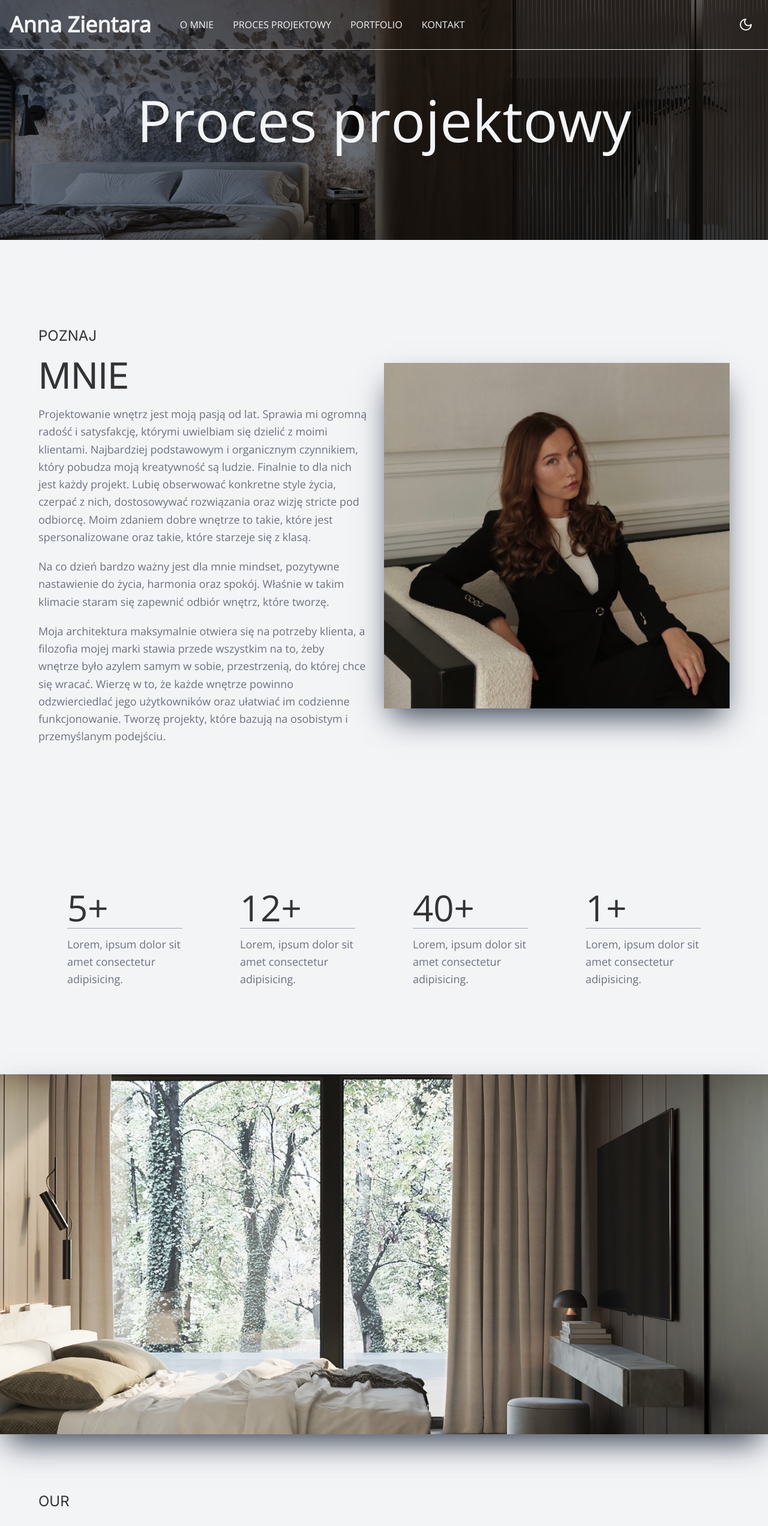
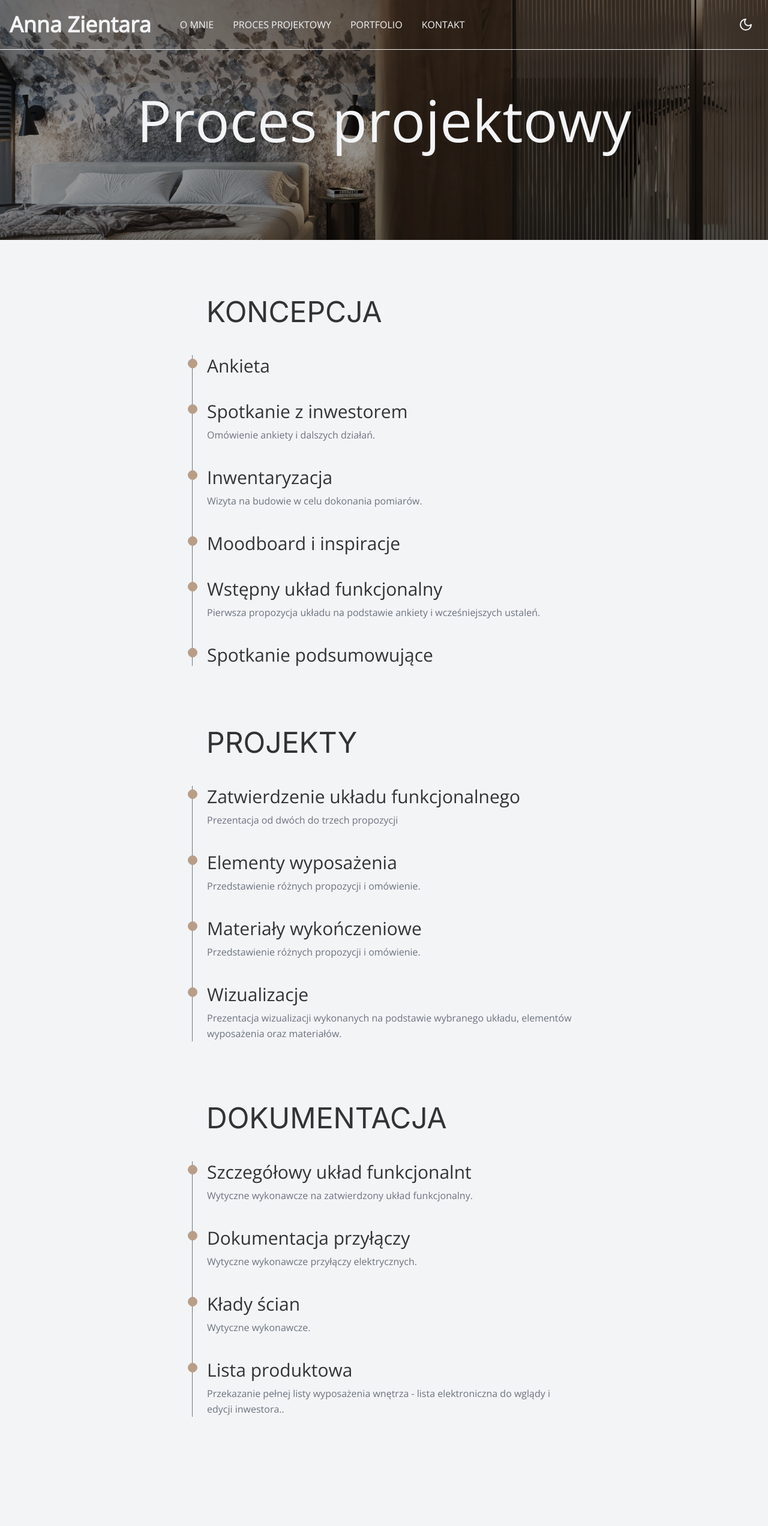
Before and after one commit to marketingMixNT/architect-portfolio, a Next.js app: page /process in a window 1280 px wide. Shown: the top 2544 px of the page at 60% size. Built offline with nearby package versions, Linux system fonts and the light colour scheme.

Commit message:
update process page

```diff
--- a/app/(client)/page.tsx
+++ b/app/(client)/page.tsx
@@ -28,6 +28,15 @@
 export const metadata: Metadata = {
 	description:
 		'Tworzę wyjątkowe, spersonalizowane wnętrza inspirowane stylem życia moich klientów. Anna Zientara – architekt wnętrz, który łączy harmonię z funkcjonalnością.',
+	openGraph: {
+		title: 'Anna Zientara - Architekt Wnętrz',
+		description:
+			'Tworzę wyjątkowe, spersonalizowane wnętrza inspirowane stylem życia moich klientów. Anna Zientara – architekt wnętrz, który łączy harmonię z funkcjonalnością.',
+		type: 'website',
+		locale: 'pl_PL',
+		url: '',
+		siteName: 'Anna Zientara - Architekt Wnętrz',
+	},
 }
 
 export const revalidate = 60
--- a/app/(client)/process/page.tsx
+++ b/app/(client)/process/page.tsx
@@ -1,15 +1,71 @@
 import type { Metadata } from 'next'
 
 import Header from '@/app/components/Header'
-import About from '@/app/components/home/About'
-import CareerOverview from '@/app/components/home/CareerOverview'
-import BannerBackgorund from '@/app/components/home/BannerBackgorund'
-import Services from '@/app/components/home/Services'
-import Process1 from '@/app/components/home/Process'
+import Section from '@/app/components/Section'
+import Wrapper from '@/app/components/Wrapper'
+import Text from '@/app/components/Text'
+import TimelineItem from '@/app/components/TimelineItem'
+import Timeline from '@/app/components/Timeline'
+import Subheading from '@/app/components/Subheading'
+import Heading from '@/app/components/Heading'
+
+const conceptionList = [
+	{
+		title: 'Ankieta',
+	},
+	{
+		title: 'Spotkanie z inwestorem',
+		text: 'Omówienie ankiety i dalszych działań.',
+	},
+	{
+		title: 'Inwentaryzacja',
+		text: 'Wizyta na budowie w celu dokonania pomiarów.',
+	},
+	{
+		title: 'Moodboard i inspiracje',
+	},
+	{
+		title: 'Wstępny układ funkcjonalny',
+		text: 'Pierwsza propozycja układu na podstawie ankiety i wcześniejszych ustaleń.',
+	},
+	{
+		title: 'Spotkanie podsumowujące',
+	},
+]
+
+const projectList = [
+	{ title: 'Zatwierdzenie układu funkcjonalnego', text: 'Prezentacja od dwóch do trzech propozycji' },
+	{ title: 'Elementy wyposażenia', text: 'Przedstawienie różnych propozycji i omówienie.' },
+	{ title: 'Materiały wykończeniowe', text: 'Przedstawienie różnych propozycji i omówienie.' },
+	{
+		title: 'Wizualizacje',
+		text: 'Prezentacja wizualizacji wykonanych na podstawie wybranego układu, elementów wyposażenia oraz materiałów.',
+	},
+]
+
+const documentationList = [
+	{ title: 'Szczegółowy układ funkcjonalnt', text: 'Wytyczne wykonawcze na zatwierdzony układ funkcjonalny.' },
+	{ title: 'Dokumentacja przyłączy', text: 'Wytyczne wykonawcze przyłączy elektrycznych.' },
+	{ title: 'Kłady ścian', text: 'Wytyczne wykonawcze.' },
+	{
+		title: 'Lista produktowa',
+		text: 'Przekazanie pełnej listy wyposażenia wnętrza - lista elektroniczna do wglądy i edycji inwestora..',
+	},
+]
 
 export const metadata: Metadata = {
-	title: 'Proces projektowy | Anna Zientara',
-	description: 'Meta desc Anna Zientara',
+	title: 'Proces projektowy',
+	description:
+		'Poznaj mój proces projektowy – od koncepcji po nadzór autorski. Oferuję kompleksowe usługi, które łączą estetykę z funkcjonalnością, aby stworzyć wnętrza dopasowane do Twoich potrzeb.',
+	openGraph: {
+		title: 'Proces projektowy | Anna Zientara - Architekt Wnętrz',
+		description:
+			'Poznaj mój proces projektowy – od koncepcji po nadzór autorski. Oferuję kompleksowe usługi, które łączą estetykę z funkcjonalnością, aby stworzyć wnętrza dopasowane do Twoich potrzeb.',
+		type: 'website',
+		locale: 'pl_PL',
+		url: '',
+		siteName: 'Anna Zientara - Architekt Wnętrz',
+	},
 }
 
 export default function Process() {
@@ -18,11 +74,36 @@
 			<Header image='/assets/hero.jpg' title='Proces projektowy' />
 
 			<main>
-				<About />
-				<CareerOverview />
-				<BannerBackgorund />
-				<Services />
-				<Process1 />
+				<Section className='py-12 sm:py-24'>
+					<Wrapper className='flex flex-col  gap-16 justify-center items-start max-w-screen-md'>
+						<div className='space-y-12'>
+							<h2 className='font-heading text-5xl ml-6 uppercase '>Koncepcja</h2>
+							<Timeline>
+								{conceptionList.map((item, index) => (
+									<TimelineItem key={index} title={item.title} text={item.text} />
+								))}
+							</Timeline>
+						</div>
+
+						<div className='space-y-12'>
+						<h2 className='font-heading text-5xl ml-6 uppercase '>Projekty</h2>
+							<Timeline>
+								{projectList.map((item, index) => (
+									<TimelineItem key={index} title={item.title} text={item.text} />
+								))}
+							</Timeline>
+						</div>
+
+						<div className='space-y-12'>
+						<h2 className='font-heading text-5xl ml-6 uppercase '>Dokumentacja</h2>
+							<Timeline>
+								{documentationList.map((item, index) => (
+									<TimelineItem key={index} title={item.title} text={item.text} />
+								))}
+							</Timeline>
+						</div>
+					</Wrapper>
+				</Section>
 			</main>
 		</>
 	)
--- a/app/components/Header.tsx
+++ b/app/components/Header.tsx
@@ -1,14 +1,20 @@
 import React from 'react'
 import Navbar from '@/app/components/nav/Navbar'
+import Image from 'next/image'
 
 const Header = (props: { title: string; image: string }) => {
 	return (
 		<header
-			className={`w-full h-[50vh] bg-center bg-cover bg-no-repeat sm:bg-fixed bg-blend-multiply bg-gray-500 flex justify-center items-center text-center relative`}
-			style={{ backgroundImage: `url(${props.image})` }}
-		>
+			className={`w-full h-[50vh] bg-center bg-cover bg-no-repeat sm:bg-fixed bg-blend-multiply bg-gray-500 flex justify-center items-center text-center relative`}>
+			<Image
+				src={props.image}
+				alt='Projekt w wykonaniu Anna Zientara'
+				className='w-full h-full object-cover '
+				layout='fill'
+			/>
+			<div className='absolute inset-0 bg-black opacity-40'></div>
 			<Navbar />
-			<h1 className='text-5xl xs:text-7xl sm:text-8xl text-fontLight'>{props.title}</h1>
+			<h1 className='text-5xl xs:text-7xl sm:text-8xl text-fontLight z-50'>{props.title}</h1>
 		</header>
 	)
 }
--- a/app/components/Text.tsx
+++ b/app/components/Text.tsx
@@ -1,7 +1,11 @@
 import React from 'react'
 
-const Text = (props: { children: React.ReactNode }) => {
-	return <p className='leading-relaxed text-gray-500 dark:text-gray-400 text-lg'>{props.children}</p>
+const Text = (props: { children: React.ReactNode; small?: boolean }) => {
+	return (
+		<p className={`leading-relaxed text-gray-500 dark:text-gray-400 ${props.small ? 'text-base' : 'text-lg'}`}>
+			{props.children}
+		</p>
+	)
 }
 
 export default Text
--- /dev/null
+++ b/app/components/Timeline.tsx
@@ -0,0 +1,11 @@
+import Text from '@/app/components/Text'
+
+const Timeline = (props: { children: React.ReactNode }) => {
+	return (
+		<ol className='relative border-s border-gray-500 '>
+			{props.children}
+		</ol>
+	)
+}
+
+export default Timeline
--- /dev/null
+++ b/app/components/TimelineItem.tsx
@@ -0,0 +1,15 @@
+import React from 'react'
+import Text from '@/app/components/Text'
+
+const TimelineItem = (props:{title:string,text?:string}) => {
+  return (
+    <li className='mb-10 ms-6 space-y-2'>
+    <div className='absolute w-4 h-4  rounded-full mt-1.5 -start-2 border border-accent-400  bg-accent-400'></div>
+
+    <h2 className='text-3xl'>{props.title}</h2>
+    {props.title && <Text small>{props.text}</Text>}
+</li>
+  )
+}
+
+export default TimelineItem
--- a/app/components/home/Projects.tsx
+++ b/app/components/home/Projects.tsx
@@ -6,6 +6,7 @@
 import Heading from '@/app/components/Heading'
 import ProjectCard from '@/app/components/ProjectCard'
 import { Project } from '@/sanity/lib/interface'
+import BaseLink from '../BaseLink'
 
 
 const Projects = (props:{projects:Project[]}) => {
@@ -17,10 +18,11 @@
 					<Heading>Projekty</Heading>
 				</div>
 
-				<div className='space-y-12 pt-20 max-w-screen-xl mx-auto'>
+				<div className='space-y-12 pt-20 max-w-screen-xl mx-auto '>
 					{props.projects.map((project, index) => (
 						<ProjectCard key={index} project={project} />
 					))}
+				<BaseLink href='/portfolio'>Zobacz wszystkie projekty</BaseLink>
 				</div>
 			</Wrapper>
 		</Section>
--- a/tailwind.config.ts
+++ b/tailwind.config.ts
@@ -31,7 +31,7 @@
 					400: '#09090b',
 				},
 				accent: {
-					400: '#333',
+					400: '#b99e87',
 				},
 				fontDark: '#333',
 				fontLight: '#f3f4f6',
```
